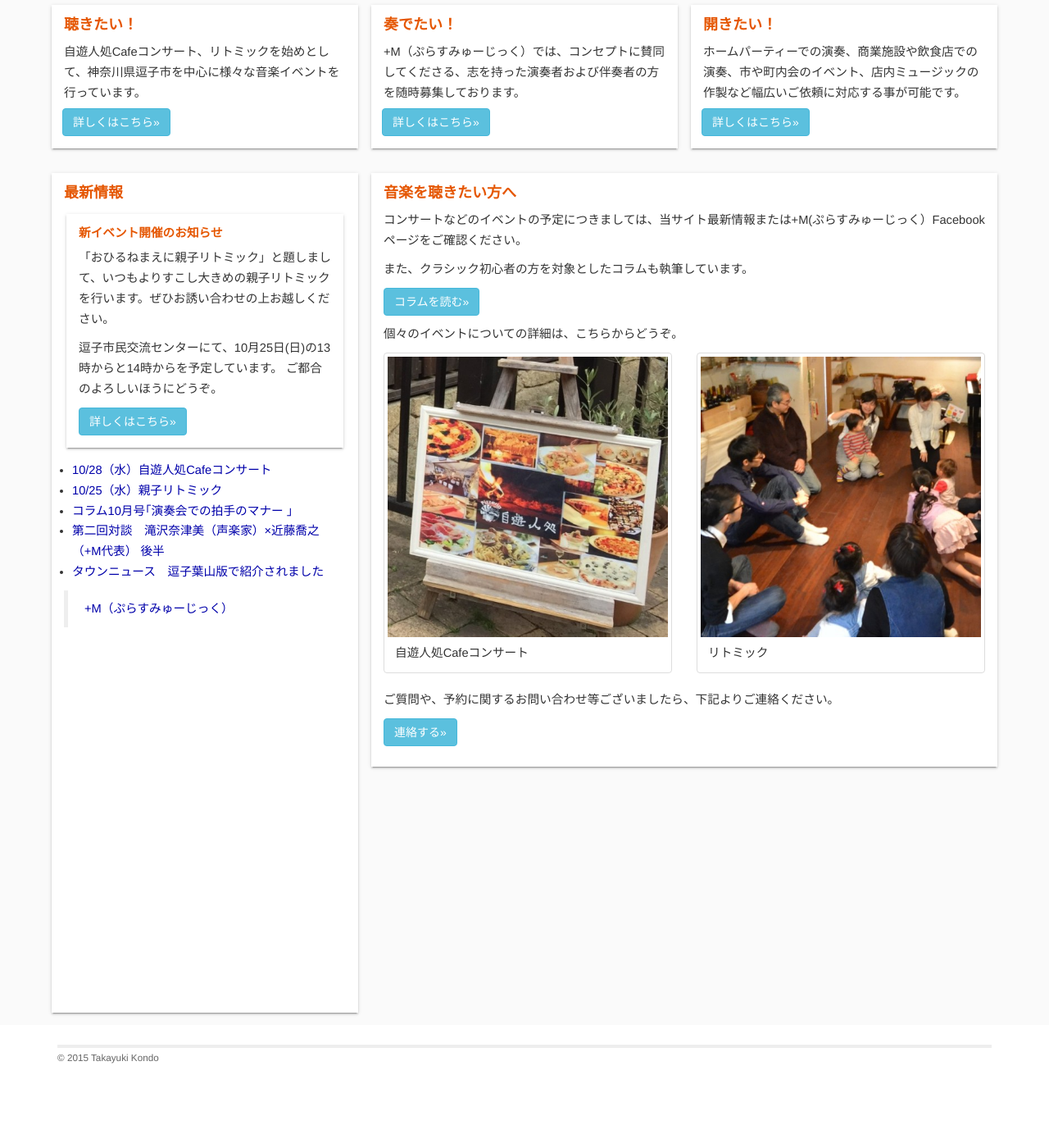
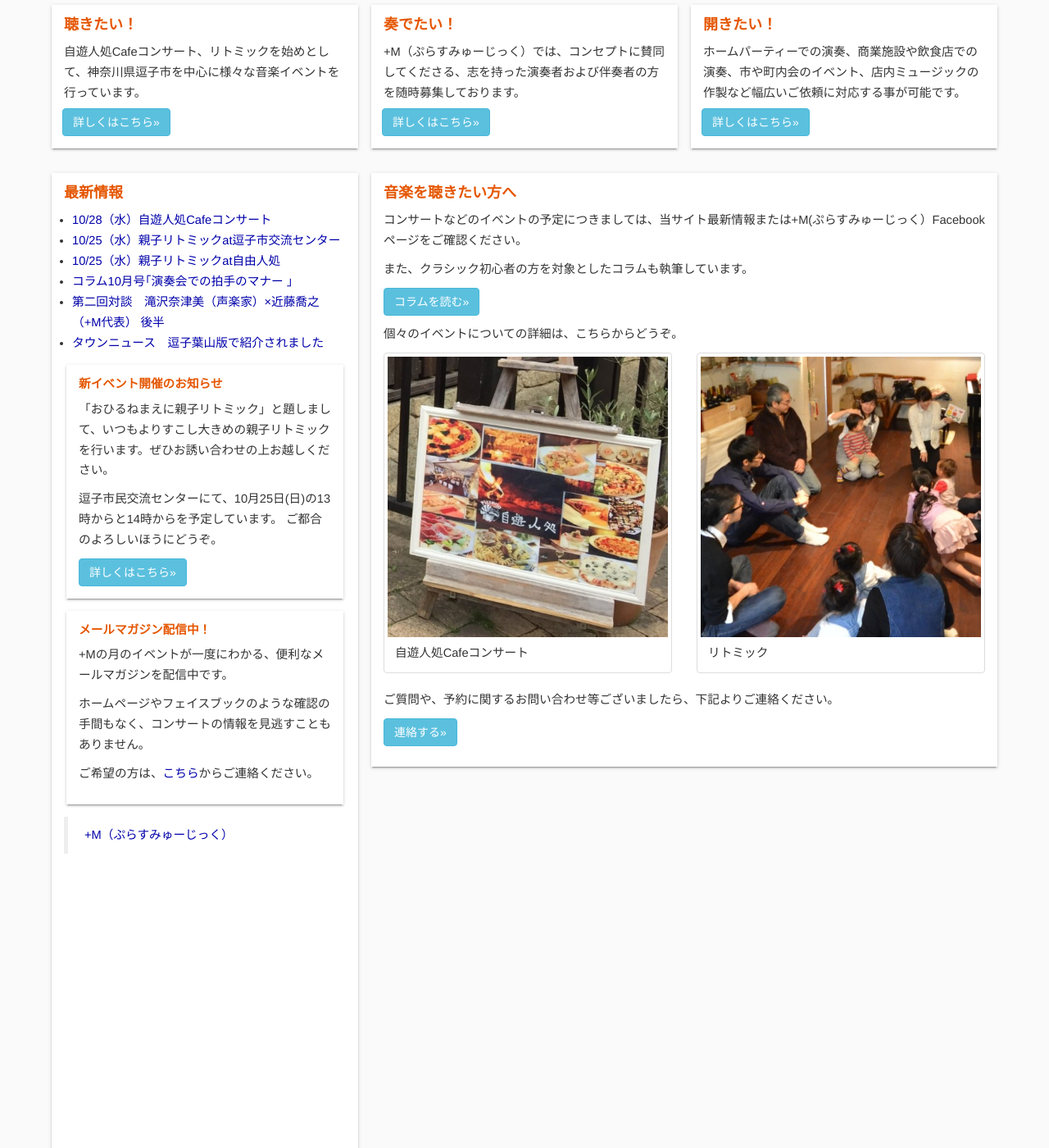
Before and after one commit to shinnkondo/plus-music-japan.github.io, a Jekyll site: the page built from index.html, in a window 1280 px wide and 1400 px high, scrolled down 551 px. Shown: the whole window at 82% size. Built offline with Jekyll 4.4.1, drawn with Linux system fonts in a browser that asks for light colours; nearby versions of some CDN libraries; some web fonts are replaced; before the commit the page ends 1864 px from its top, so only the background shows below that.

Commit message:
メールマガジンについてのお知らせを追加。トップページのレイアウトを微調整。

```diff
--- a/_data/news.csv
+++ b/_data/news.csv
@@ -1,6 +1,7 @@
 title,url,expireat
 10/28（水）自遊人処Cafeコンサート,concert.html#coming-up,
-10/25（水）親子リトミック,/rythmique.html#coming-up,
+10/25（水）親子リトミックat逗子市交流センター,/rythmique_before_nap.html,
+10/25（水）親子リトミックat自由人処,/rythmique.html#coming-up,
 コラム10月号｢演奏会での拍手のマナー ｣,/column/2015/10/concert_applause_manner.html,
 第二回対談　滝沢奈津美（声楽家）×近藤喬之（+M代表） 後半,/interview/2015/09/interview-takizawa-kondo-part2.html,
 タウンニュース　逗子葉山版で紹介されました,http://www.townnews.co.jp/0503/2015/05/15/283567.html,
--- a/index.html
+++ b/index.html
@@ -94,6 +94,11 @@ description: ""
 			<div class="col-sm-6 col-md-5 col-lg-4">
 				<div class="paper-box">
 					<h2 id="news">最新情報</h2>
+										<ul class="newslist">
+						{% for line in site.data.news %}
+						<li><a href="{{ BASE_PATH }}{{line.url}}">{{line.title}}</a></li>
+						{% endfor %}
+					</ul>
 					<div class="paper-box announcement">
 									<h3>新イベント開催のお知らせ</h3>
 				<p>
@@ -105,13 +110,19 @@ description: ""
 				</p>
 					<a class="btn btn-info" href="{{ BASE_PATH }}/rythmique_before_nap.html" role="button">詳しくはこちら»</a>
 					</div>
-					<ul class="newslist">
-						{% for line in site.data.news %}
-						<li><a href="{{ BASE_PATH }}{{line.url}}">{{line.title}}</a></li>
-						{% endfor %}
-					</ul>
+
+					<div class="paper-box announcement">
+						<h3>メールマガジン配信中！</h3>
+						<p>
+							+Mの月のイベントが一度にわかる、便利なメールマガジンを配信中です。
+						</p>
+						<p>ホームページやフェイスブックのような確認の手間もなく、コンサートの情報を見逃すこともありません。</p>
+						<p>
+							ご希望の方は、<a href="{{ BASE_PATH }}/contact.html">こちら</a>からご連絡ください。
+						</p>
+					</div>
+
 					<div class="fb-page" data-href="https://www.facebook.com/plusmusic.zushi" data-small-header="true" data-height="500" data-adapt-container-width="true" data-hide-cover="true" data-show-facepile="false" data-show-posts="true"><div class="fb-xfbml-parse-ignore"><blockquote cite="https://www.facebook.com/plusmusic.zushi"><a href="https://www.facebook.com/plusmusic.zushi">+M（ぷらすみゅーじっく）</a></blockquote></div></div>
-
 				</div>
 			</div>
 			<div class="col-sm-6 col-md-7 col-lg-8">
```
Also changed, not shown: rythmique_before_nap.md (+3 -0 lines).
